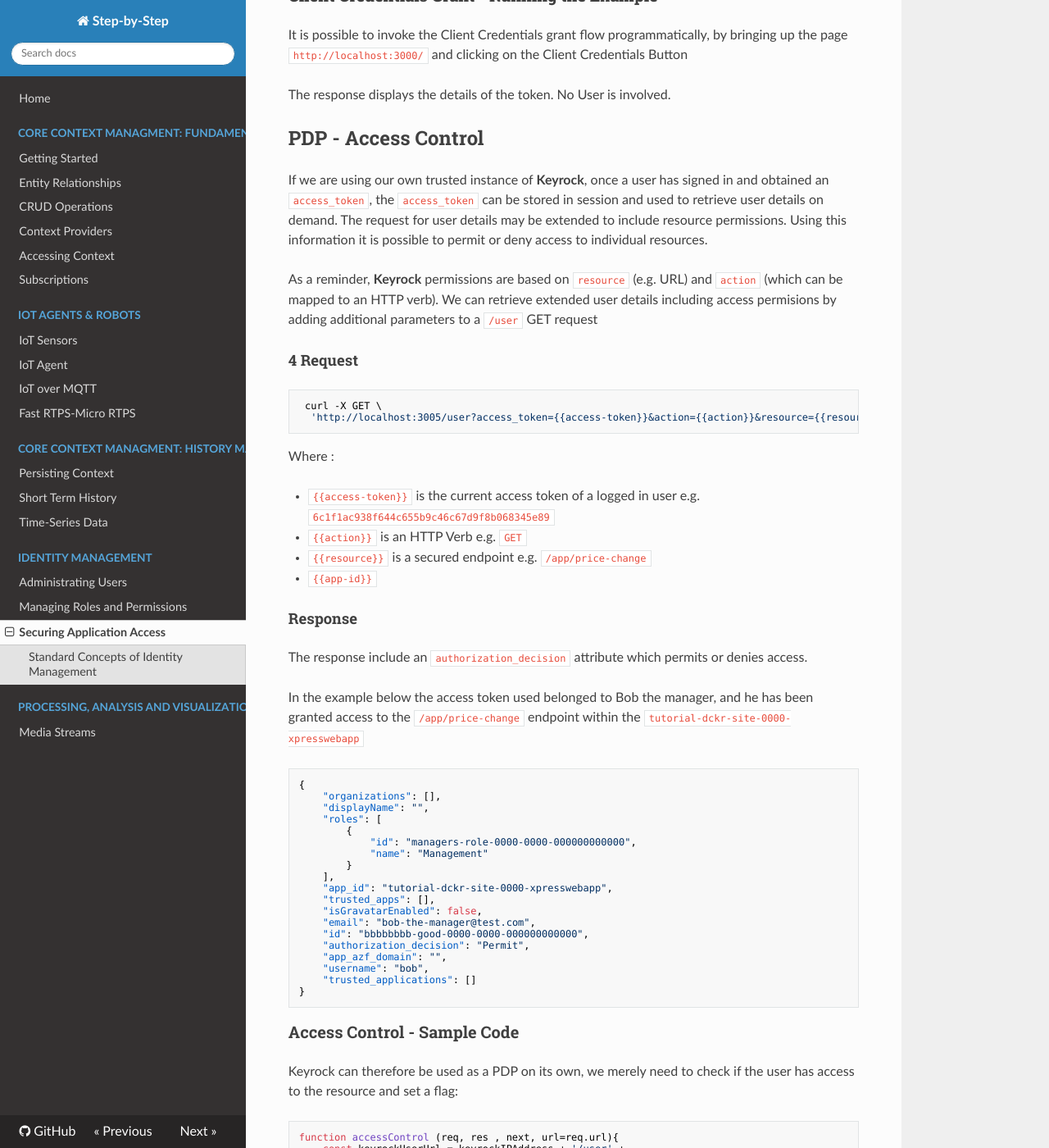
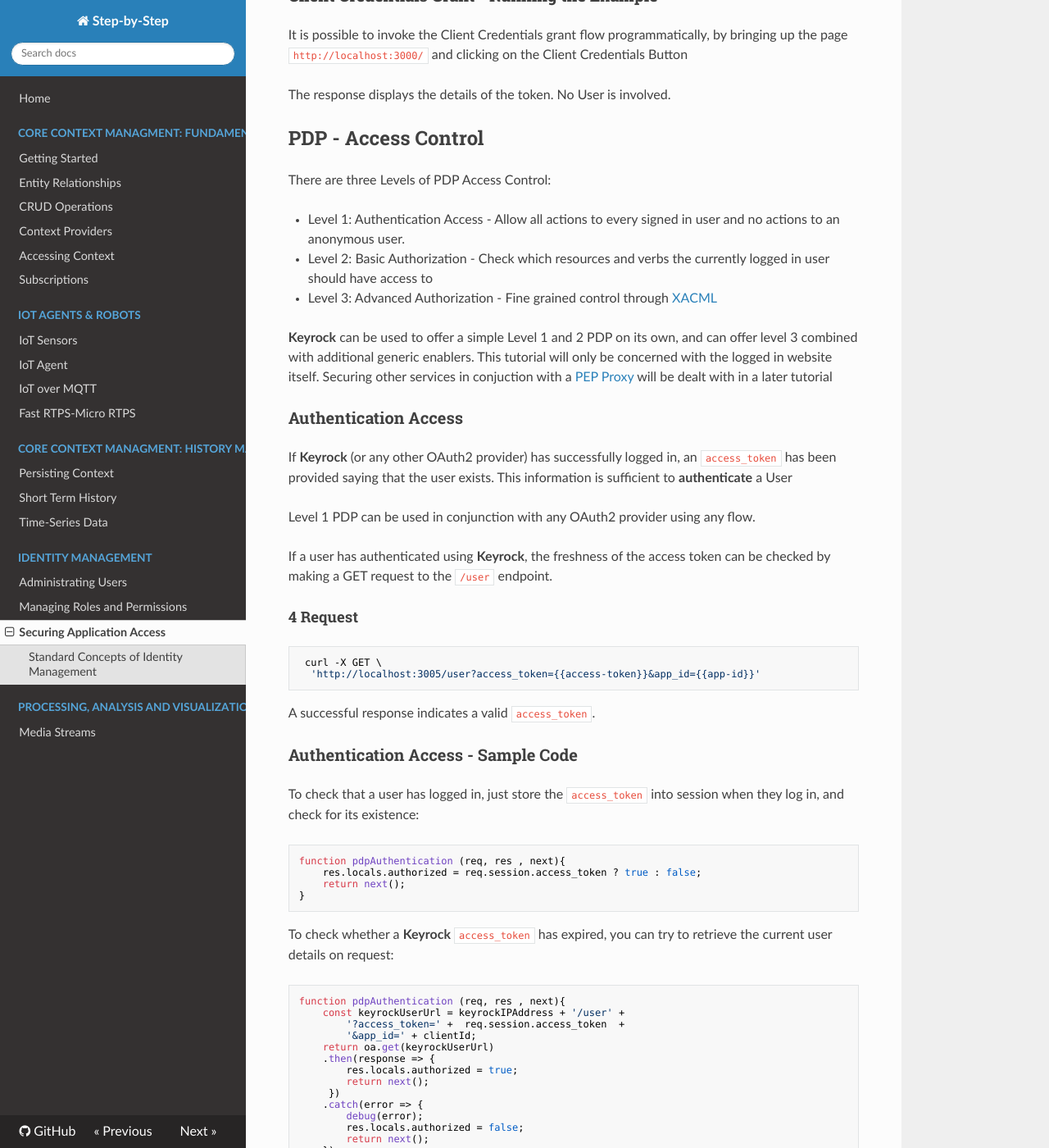
Before and after one commit to FIWARE/tutorials.Step-by-Step, an MkDocs documentation site: the page built from docs/securing-access.md, in a window 1280 px wide and 1400 px high, scrolled down 17046 px. Shown: the whole window at 82% size. Built offline with MkDocs 1.6.1, drawn with Linux system fonts in a browser that asks for light colours; nearby versions of some CDN libraries; comment, search, counter and statistics services are not loaded; old or Windows-style settings are respelled for this version of MkDocs; some of the changed text lies outside the part shown.

Commit message:
Expand Access Control section

````diff
--- a/docs/securing-access.md
+++ b/docs/securing-access.md
@@ -599,6 +599,73 @@ The response displays the details of the token. No User is involved.
 
 ## PDP - Access Control
 
+There are three Levels of PDP Access Control:
+
+* Level 1: Authentication Access - Allow all actions to every signed in user and no actions to an anonymous user.
+* Level 2: Basic Authorization - Check which resources and verbs the currently logged in user should have access to
+* Level 3: Advanced Authorization - Fine grained control through [XACML](https://en.wikipedia.org/wiki/XACML)
+
+**Keyrock**  can be used to offer a simple Level 1 and 2 PDP on its own, and can offer level 3 combined with additional
+generic enablers. This tutorial will only be concerned with the logged in website itself.
+Securing other services in conjuction with a [PEP Proxy](https://fiware-pep-proxy.readthedocs.io/en/latest) will
+be dealt with in a later tutorial
+
+
+### Authentication Access
+
+If **Keyrock** (or any other OAuth2 provider) has successfully logged in, an `access_token` has been provided saying that
+the user exists. This information is sufficient to **authenticate** a User
+
+Level 1 PDP can be used in conjunction with any OAuth2 provider using any flow.
+
+
+If a user has authenticated using **Keyrock**, the freshness of the access token can be checked by making  a GET
+request to the `/user` endpoint.
+
+#### 4 Request
+
+```bash
+ curl -X GET \
+  'http://localhost:3005/user?access_token={{access-token}}&app_id={{app-id}}'
+```
+
+A successful response indicates a valid `access_token`.
+
+### Authentication Access - Sample Code
+
+To check that a user has logged in, just store the `access_token` into session when they log in, and check for its existence:
+
+```javascript
+function pdpAuthentication (req, res , next){
+    res.locals.authorized = req.session.access_token ? true : false;
+    return next();
+}
+```
+
+To check whether a **Keyrock**  `access_token` has expired, you can try to retrieve the current user details on request:
+
+```javascript
+function pdpAuthentication (req, res , next){
+    const keyrockUserUrl = keyrockIPAddress + '/user' +
+        '?access_token=' +  req.session.access_token  +
+        '&app_id=' + clientId;
+    return oa.get(keyrockUserUrl)
+    .then(response => {
+        res.locals.authorized = true;
+        return next();
+     })
+    .catch(error => {
+        debug(error);
+        res.locals.authorized = false;
+        return next();
+    });
+}
+```
+
+### Basic Authorization
+
+Level 2 PDP can only be used with our own trusted instance of **Keyrock**, usually via the Password Grant flow.
+
 If we are using our own trusted instance of **Keyrock**, once a user has signed in and obtained an `access_token`, the
 `access_token` can be stored in session and used to retrieve user details on demand. The request for user details may be extended
 to include resource permissions. Using this information it is possible to permit or deny access to individual resources.
@@ -655,12 +722,12 @@ to the `/app/price-change` endpoint within the `tutorial-dckr-site-0000-xpresswe
 
 
 
-### Access Control - Sample Code
+### Basic Authorization - Sample Code
 
 Keyrock can therefore be used as a PDP on its own, we merely need to check if the user has access to the resource and set a flag:
 
 ```javascript
-function accessControl (req, res , next, url=req.url){
+function pdpBasicAuthorization (req, res , next, url=req.url){
     const keyrockUserUrl = keyrockIPAddress + '/user' +
         '?access_token=' +  req.session.access_token +
         '&action='+ req.method +
@@ -706,44 +773,83 @@ function sendCommand (req, res) {
 }
 ```
 
-### Access Control - Running the Example
+### PDP Access Control - Running the Example
 
-> **Note** Only four resources have been secured:
+> **Note** Only four resources have been secured at level 2:
 > * sending the unlock door command
 > * sending the ring bell command
 > * access to the price-change area
 > * access to the order-stock area
 
 
-#### Bob The Regional Manager
-
-* From `http://localhost:3000`, log in as `bob-the-manager@test.com` with the password `test`
-* Click on the restricted access links at the base of the page - access is **permitted** - This is a management only permission
-* Open the Device Monitor on `http://localhost:3000/device/monitor`
-   * Unlock a door - access is **denied**. - This is a security only permission
-   * Ring a bell - access is **permitted** - This is permitted to all users
-
-#### Charlie the Security Manager
-* From `http://localhost:3000`, log in as  `charlie-security@test.com` with the password `test`
-* Click on the restricted access links at the base of the page - access is **denied** - This is a management only permission
-* Open the Device Monitor on `http://localhost:3000/device/monitor`
-   * Unlock a door - access is **permitted** - This is a security only permission
-   * Ring a bell - access is **permitted** - This is permitted to all users
-
 
 #### Anonymous Access
 
 * Ensure that you are not signed in as any user.
-* Click on the restricted access links at the base of the page - access is **denied**
+
+##### Level 1 : Authenication Access
+* Click on any store page - access is **denied** for anonymous access
+* Open the Device Monitor on `http://localhost:3000/device/monitor`
+   * Switch on the lamp - access is **denied** for anonymous access
+
+##### Level 2 : Authorization Access
+* Click on the restricted access links at `http://localhost:3000`  - access is **denied**
+* Open the Device Monitor on `http://localhost:3000/device/monitor`
+   * Unlock a door - access is **denied**
+   * Ring a bell - access is **denied**
+   * Switch on the lamp - access is **denied**
+
+
+#### Eve the Eavesdropper
+
+Eve has an account, but no roles in the application.
+
+> **Note** As Eve has a recognized account, she gains full authenication access, even though
+> her account has no roles attached.
+
+* From `http://localhost:3000`, log in as `eve@example.com` with the password `test`
+
+##### Level 1 : Authenication Access
+* Click on any store page - access is **permitted** for any logged in users
+* Open the Device Monitor on `http://localhost:3000/device/monitor`
+   * Switch on the lamp - access is **permitted** for any logged in users
+
+##### Level 2 : Authorization Access
+* Click on the restricted access links at `http://localhost:3000` - access is **denied**
 * Open the Device Monitor on `http://localhost:3000/device/monitor`
    * Unlock a door - access is **denied**
    * Ring a bell - access is **denied**
 
+#### Bob The Regional Manager
 
-#### Eve the Eavesdropper
+Bob has the **management** role
 
-* From `http://localhost:3000`, log in asas `eve@example.com` with the password `test`
-* Click on the restricted access links at the base of the page - access is **denied**
+* From `http://localhost:3000`, log in as `bob-the-manager@test.com` with the password `test`
+
+##### Level 1 : Authenication Access
+* Click on any store page - access is **permitted** for any logged in users
 * Open the Device Monitor on `http://localhost:3000/device/monitor`
-   * Unlock a door - access is **denied**
-   * Ring a bell - access is **denied**
+   * Switch on the lamp - access is **permitted** for any logged in users
+
+##### Level 2 : Authorization Access
+* Click on the restricted access links at `http://localhost:3000`  - access is **permitted** - This is a management only permission
+* Open the Device Monitor on `http://localhost:3000/device/monitor`
+   * Unlock a door - access is **denied**. - This is a security only permission
+   * Ring a bell - access is **permitted** - This is permitted to management users
+
+#### Charlie the Security Manager
+
+Charlie has the **security** role
+
+* From `http://localhost:3000`, log in as  `charlie-security@test.com` with the password `test`
+
+##### Level 1 : Authenication Access
+* Click on any store page - access is **permitted** for any logged in users
+* Open the Device Monitor on `http://localhost:3000/device/monitor`
+   * Switch on the lamp - access is **permitted** for any logged in users
+
+##### Level 2: Authorization Access
+* Click on the restricted access links at `http://localhost:3000` - access is **denied** - This is a management only permission
+* Open the Device Monitor on `http://localhost:3000/device/monitor`
+   * Unlock a door - access is **permitted** - This is a security only permission
+   * Ring a bell - access is **permitted** - This is permitted to security users
````
Also changed, not shown: other parts of docs/securing-access.md (+1 -1 lines).
